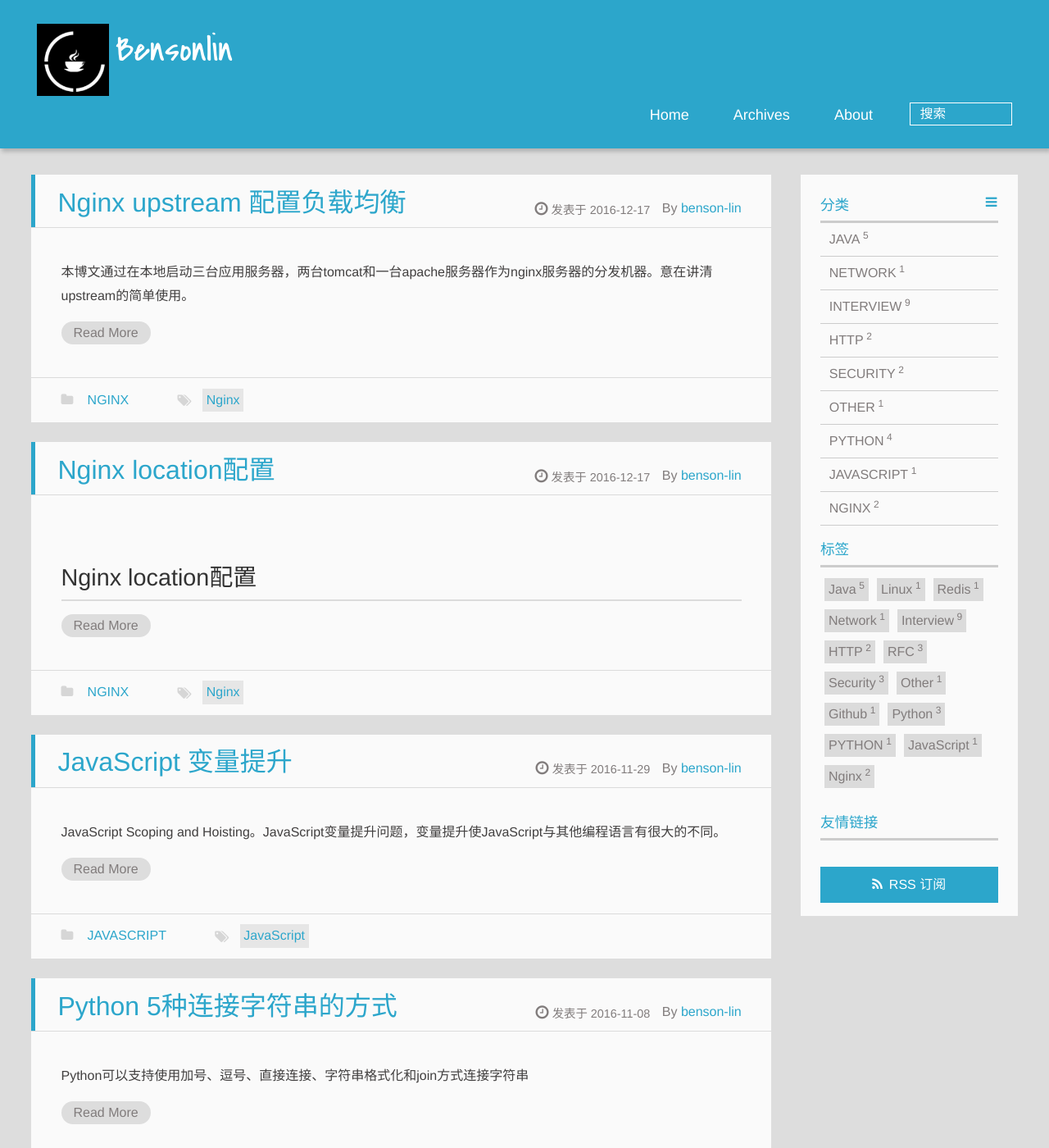
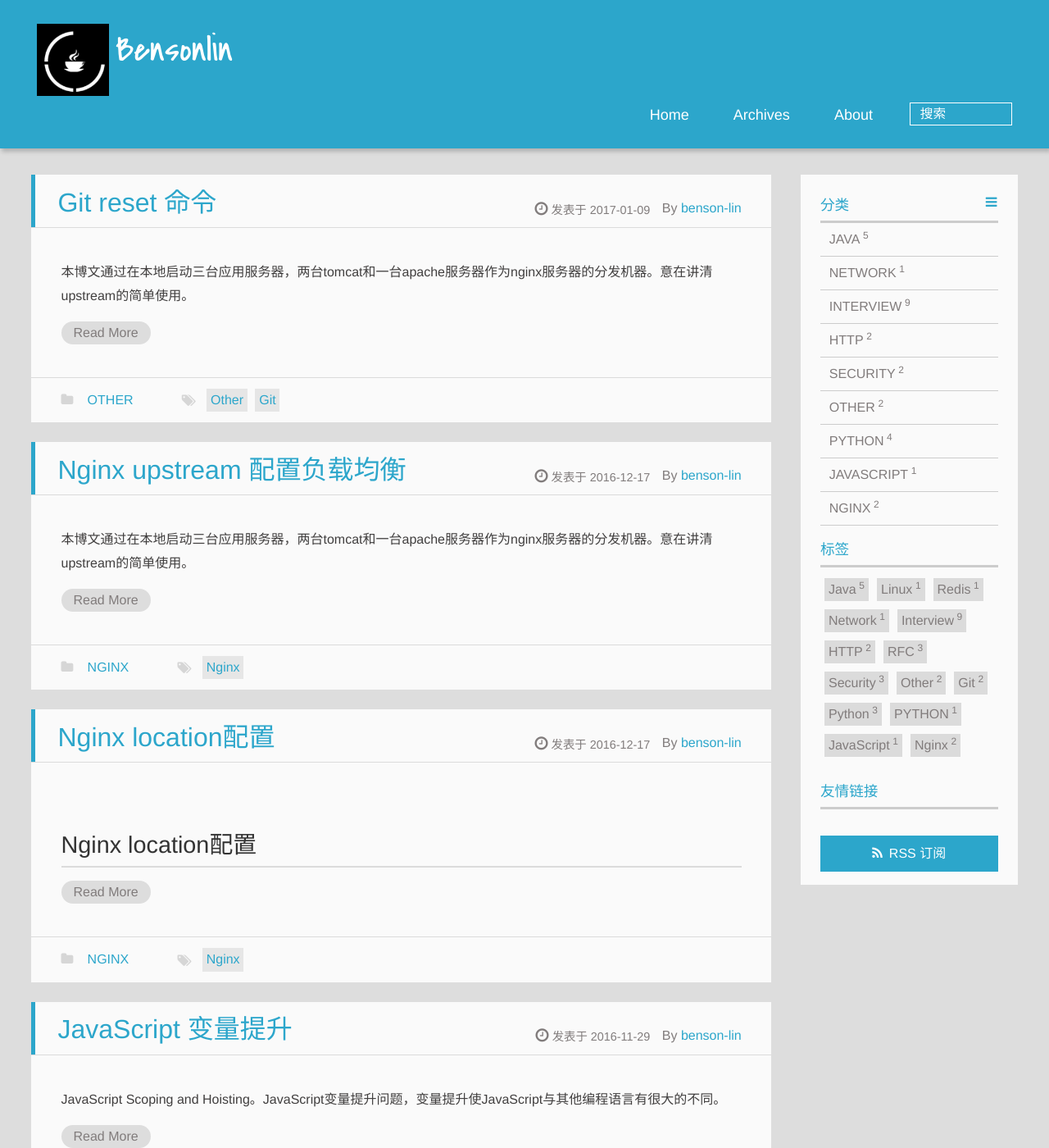
Before and after one commit to benson-lin/benson-lin.github.io, a Jekyll site: the page built from index.html, in a window 1280 px wide and 1400 px high. Shown: the whole window at 82% size. Built offline with Jekyll 4.4.1, drawn with Linux system fonts in a browser that asks for light colours; Markdown is read by kramdown in place of the engine named in the settings; the list of posts is cut into pages by our own code; some of the changed text lies outside the part shown.

Commit message:
git reset

````diff
--- a/_posts/2016-09-08-github-two-users-ssh.md
+++ b/_posts/2016-09-08-github-two-users-ssh.md
@@ -4,7 +4,7 @@ layout: post
 date: 2016-09-08
 tags:
 - Other
-- Github
+- Git
 categories: OTHER
 excerpt: Github 如何在一台电脑使用多个账号提交代码！
 ---
--- /dev/null
+++ b/_posts/2017-01-09-git-reset.md
@@ -0,0 +1,35 @@
+---
+title: "Git reset 命令"
+layout: post
+date: 2017-01-09
+tags:
+- Other
+- Git
+categories: OTHER
+blog: true
+excerpt: 本博文通过在本地启动三台应用服务器，两台tomcat和一台apache服务器作为nginx服务器的分发机器。意在讲清upstream的简单使用。
+---
+
+# git reset 命令
+
+有三个不同参数(默认是--mixed)：
+
+```
+git reset --mixed HEAD^
+git reset --hard HEAD^
+git reset --soft HEAD^
+```
+mixed 模式,之前修改的记录在工作区
+soft 模式,之前修改的记录还在暂存区，可以直接 commit 到版本库中
+hard 模式最彻底，之前修改的记录全部丢失
+
+
+![](/assets/images/2017-01-09-git-reset-01.png)
+
+HEAD^:上个版本
+HEAD^^：上上给版本
+HEAD@{版本号}：某个版本,可以通过`git reflog`查看
+
+场景1：当你改乱了工作区某个文件的内容，想直接丢弃工作区的修改时，用命令git checkout -- file 或者 手动修改。
+场景2：当你不但改乱了工作区某个文件的内容，并且还添加到了暂存区（即已经git add了）时，想丢弃修改，分两步，第一步用命令git reset HEAD file，就回到了场景1，第二步按场景1操作。
+场景3：已经提交了不合适的修改到版本库时，想要撤销本次提交，可以使用`git reset --hard HEAD`不过前提是没有推送到远程库。
````
Also changed, not shown: assets/images/2017-01-09-git-reset-01.png (added).
